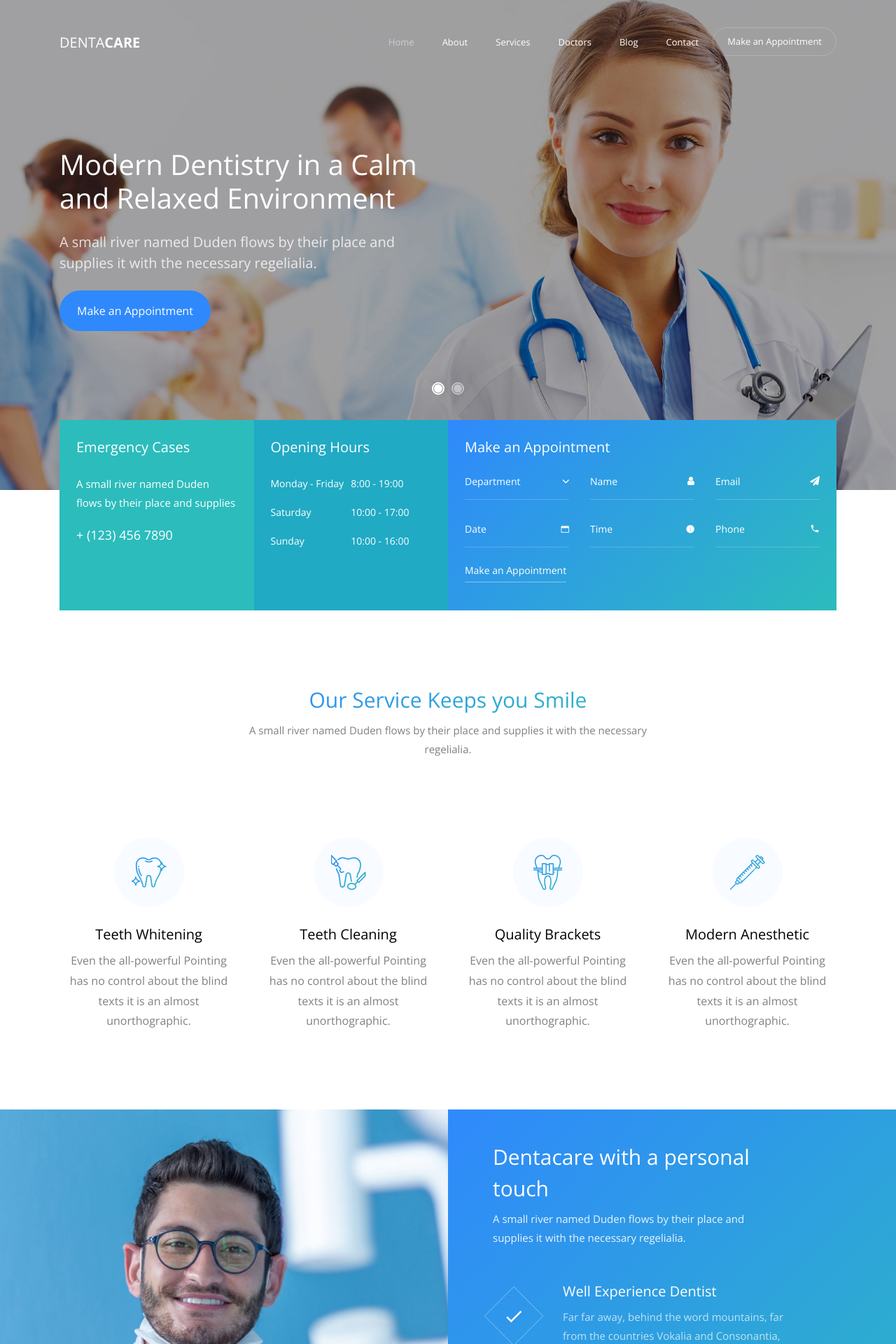
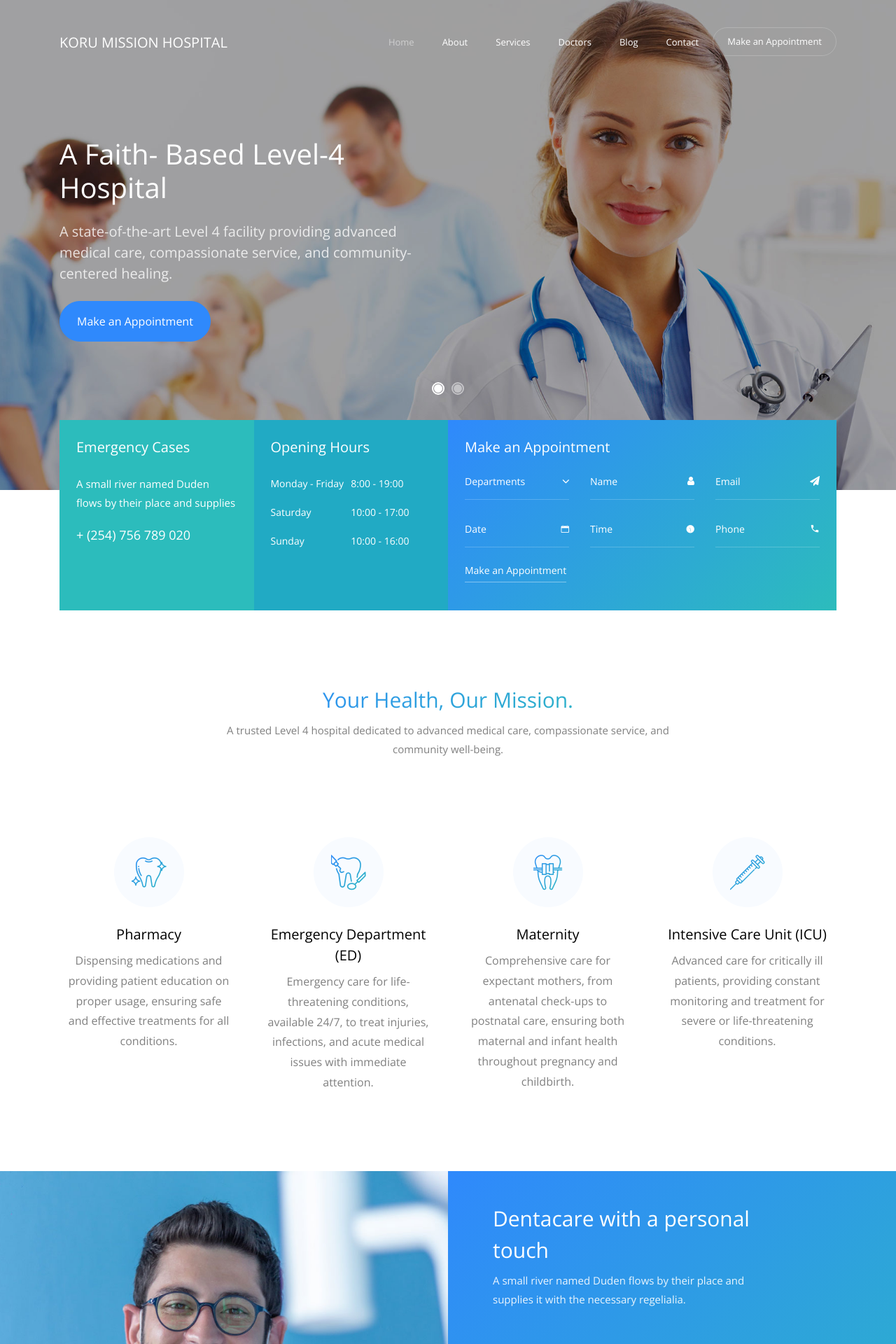
Before and after one commit to andyosyndoh/mission, a Django app: page / in a window 1280 px wide. Shown: the top 1920 px of the page at 70% size. Run offline with Django 5.2, Linux system fonts and the light colour scheme; some libraries are stand-ins or nearby versions; some web fonts are replaced.

Commit message:
style: add more content

```diff
--- a/clinicapp/templates/home.html
+++ b/clinicapp/templates/home.html
@@ -2,7 +2,7 @@
 <!DOCTYPE html>
 <html lang="en">
   <head>
-    <title>DentaCare - Free Bootstrap 4 Template by Colorlib</title>
+    <title>KORU MISSION HOSPITAL - Free Bootstrap 4 Template by Colorlib</title>
     <meta charset="utf-8">
     <meta name="viewport" content="width=device-width, initial-scale=1, shrink-to-fit=no">
 
@@ -28,7 +28,7 @@
 
 	  <nav class="navbar navbar-expand-lg navbar-dark ftco_navbar bg-dark ftco-navbar-light" id="ftco-navbar">
 	    <div class="container">
-	      <a class="navbar-brand" href="{% url 'home' %}">Denta<span>Care</span></a>
+	      <a class="navbar-brand" href="{% url 'home' %}">KORU MISSION HOSPITAL</a>
 	      <button class="navbar-toggler" type="button" data-toggle="collapse" data-target="#ftco-nav" aria-controls="ftco-nav" aria-expanded="false" aria-label="Toggle navigation">
 	        <span class="oi oi-menu"></span> Menu
 	      </button>
@@ -54,8 +54,8 @@
         <div class="container">
           <div class="row slider-text align-items-center" data-scrollax-parent="true">
             <div class="col-md-6 col-sm-12 ftco-animate" data-scrollax=" properties: { translateY: '70%' }">
-              <h1 class="mb-4" data-scrollax="properties: { translateY: '30%', opacity: 1.6 }">Modern Dentistry in a Calm and Relaxed Environment</h1>
-              <p class="mb-4" data-scrollax="properties: { translateY: '30%', opacity: 1.6 }">A small river named Duden flows by their place and supplies it with the necessary regelialia.</p>
+              <h1 class="mb-4" data-scrollax="properties: { translateY: '30%', opacity: 1.6 }">A Faith- Based Level-4 Hospital</h1>
+              <p class="mb-4" data-scrollax="properties: { translateY: '30%', opacity: 1.6 }">A state-of-the-art Level 4 facility providing advanced medical care, compassionate service, and community-centered healing.</p>
               <p data-scrollax="properties: { translateY: '30%', opacity: 1.6 }"><a href="#" class="btn btn-primary px-4 py-3">Make an Appointment</a></p>
             </div>
           </div>
@@ -67,8 +67,8 @@
         <div class="container">
           <div class="row slider-text align-items-center" data-scrollax-parent="true">
             <div class="col-md-6 col-sm-12 ftco-animate" data-scrollax=" properties: { translateY: '70%' }">
-              <h1 class="mb-4" data-scrollax="properties: { translateY: '30%', opacity: 1.6 }">Modern Achieve Your Desired Perfect Smile</h1>
-              <p class="mb-4">A small river named Duden flows by their place and supplies it with the necessary regelialia.</p>
+              <h1 class="mb-4" data-scrollax="properties: { translateY: '30%', opacity: 1.6 }">Restoring Health, Renewing Hope</h1>
+              <p class="mb-4">Providing expert medical services with state-of-the-art technology and a heart for the community.</p>
               <p><a href="#" class="btn btn-primary px-4 py-3">Make an Appointment</a></p>
             </div>
           </div>
@@ -82,7 +82,7 @@
     			<div class="col-md-3 color-1 p-4">
     				<h3 class="mb-4">Emergency Cases</h3>
     				<p>A small river named Duden flows by their place and supplies</p>
-    				<span class="phone-number">+ (123) 456 7890</span>
+    				<span class="phone-number">+ (254) 756 789 020</span>
     			</div>
     			<div class="col-md-3 color-2 p-4">
     				<h3 class="mb-4">Opening Hours</h3>
@@ -108,11 +108,16 @@
 			              <div class="select-wrap">
                       <div class="icon"><span class="ion-ios-arrow-down"></span></div>
                       <select name="" id="" class="form-control">
-                      	<option value="">Department</option>
-                        <option value="">Teeth Whitening</option>
-                        <option value="">Teeth CLeaning</option>
+                      	<option value="">Departments</option>
+                        <option value="">Emergency Department (ED)</option>
+                        <option value="">Maternity</option>
+                        <option value="">Pharmacy</option>
+                        <option value="">Laboratory</option>
+                        <option value="">Obstetrics and Gynecology (OB/GYN)</option>
+                        <option value="">Intensive Care Unit (ICU))</option>
+                        <option value="">Radiology/Imaging X-rays,ultrasound</option>
                         <option value="">Quality Brackets</option>
-                        <option value="">Modern Anesthetic</option>
+                        <option value="">Psychiatry/Mental Health</option>
                       </select>
                     </div>
 			            </div>
@@ -164,8 +169,8 @@
       <div class="container">
       	<div class="row justify-content-center mb-5 pb-5">
           <div class="col-md-7 text-center heading-section ftco-animate">
-            <h2 class="mb-2">Our Service Keeps you Smile</h2>
-            <p>A small river named Duden flows by their place and supplies it with the necessary regelialia.</p>
+            <h2 class="mb-2">Your Health, Our Mission.</h2>
+            <p>A trusted Level 4 hospital dedicated to advanced medical care, compassionate service, and community well-being.</p>
           </div>
         </div>
         <div class="row">
@@ -175,8 +180,8 @@
             		<span class="flaticon-tooth-1"></span>
               </div>
               <div class="media-body p-2 mt-3">
-                <h3 class="heading">Teeth Whitening</h3>
-                <p>Even the all-powerful Pointing has no control about the blind texts it is an almost unorthographic.</p>
+                <h3 class="heading">Pharmacy</h3>
+                <p>Dispensing medications and providing patient education on proper usage, ensuring safe and effective treatments for all conditions.</p>
               </div>
             </div>
           </div>
@@ -186,8 +191,8 @@
             		<span class="flaticon-dental-care"></span>
               </div>
               <div class="media-body p-2 mt-3">
-                <h3 class="heading">Teeth Cleaning</h3>
-                <p>Even the all-powerful Pointing has no control about the blind texts it is an almost unorthographic.</p>
+                <h3 class="heading">Emergency Department (ED)</h3>
+                <p>Emergency care for life-threatening conditions, available 24/7, to treat injuries, infections, and acute medical issues with immediate attention.</p>
               </div>
             </div>
           </div>
@@ -197,8 +202,8 @@
             		<span class="flaticon-tooth-with-braces"></span>
               </div>
               <div class="media-body p-2 mt-3">
-                <h3 class="heading">Quality Brackets</h3>
-                <p>Even the all-powerful Pointing has no control about the blind texts it is an almost unorthographic.</p>
+                <h3 class="heading">Maternity</h3>
+                <p>Comprehensive care for expectant mothers, from antenatal check-ups to postnatal care, ensuring both maternal and infant health throughout pregnancy and childbirth.</p>
               </div>
             </div>
           </div>
@@ -208,8 +213,8 @@
             		<span class="flaticon-anesthesia"></span>
               </div>
               <div class="media-body p-2 mt-3">
-                <h3 class="heading">Modern Anesthetic</h3>
-                <p>Even the all-powerful Pointing has no control about the blind texts it is an almost unorthographic.</p>
+                <h3 class="heading">Intensive Care Unit (ICU)</h3>
+                <p>Advanced care for critically ill patients, providing constant monitoring and treatment for severe or life-threatening conditions.</p>
               </div>
             </div>
           </div>
```
